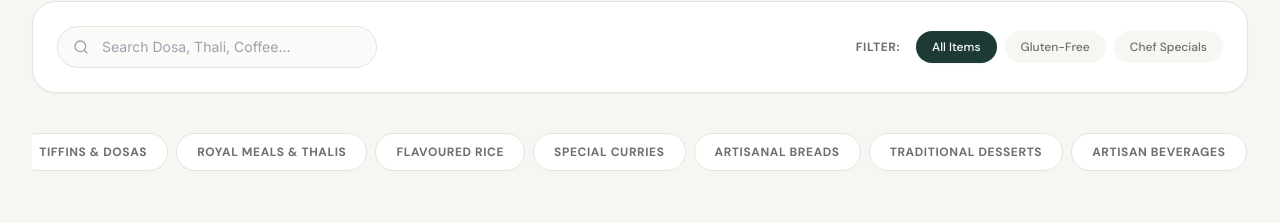
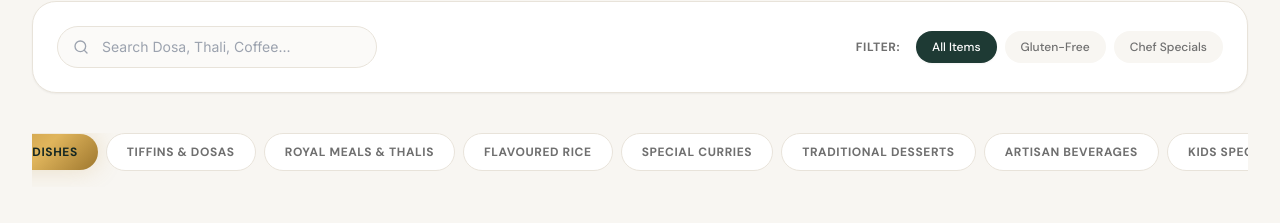
Before and after one commit to skotturty-dotcom/Restaurant-website, a React (Vite) app: page / in a window 1280 px wide. Shown: the part 4960-5183 px from the top of the page. Built offline with nearby package versions, Linux system fonts and the light colour scheme.

Commit message:
Remove Artisanal Breads category tab from menu

```diff
--- a/src/data/menuData.js
+++ b/src/data/menuData.js
@@ -4,7 +4,6 @@ export const menuCategories = [
   { id: 'meals', name: 'Royal Meals & Thalis' },
   { id: 'rice', name: 'Flavoured Rice' },
   { id: 'curries', name: 'Special Curries' },
-  { id: 'breads', name: 'Artisanal Breads' },
   { id: 'desserts', name: 'Traditional Desserts' },
   { id: 'beverages', name: 'Artisan Beverages' },
   { id: 'kids', name: 'Kids Special' },
```
